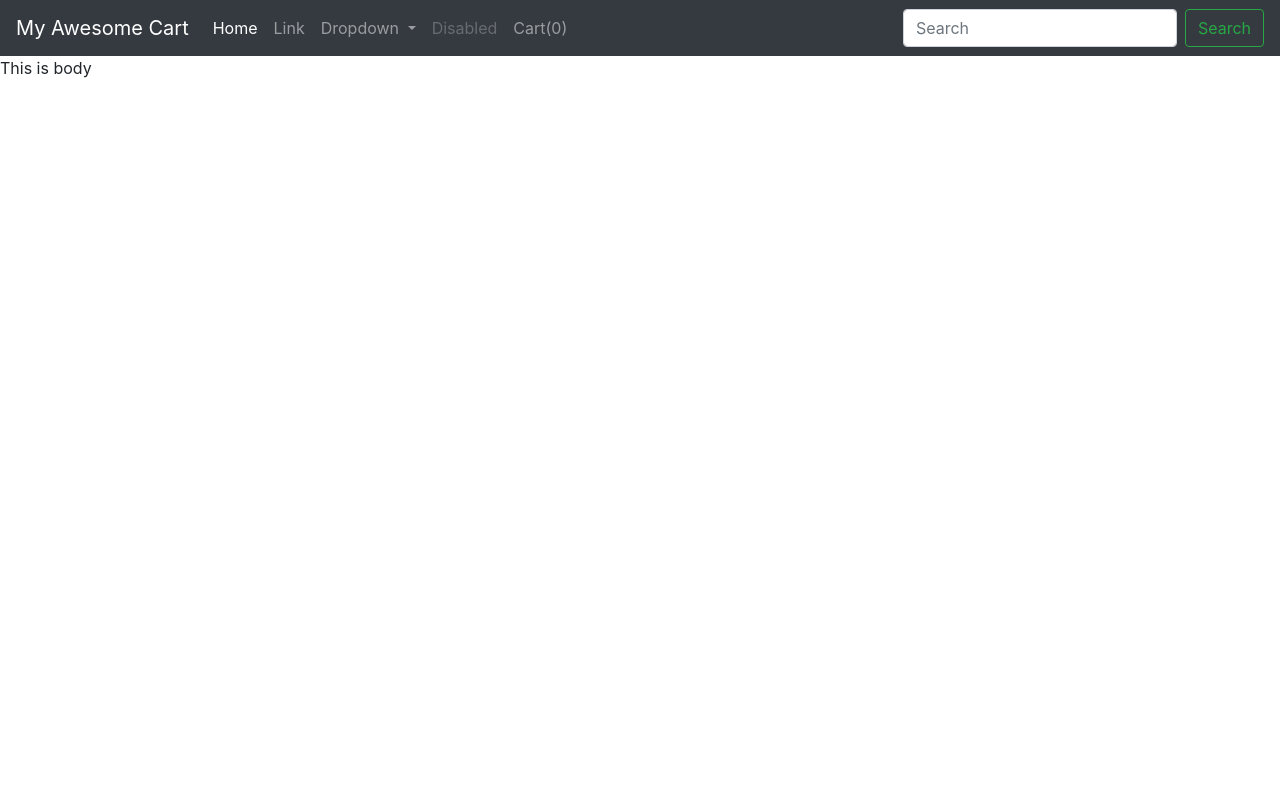
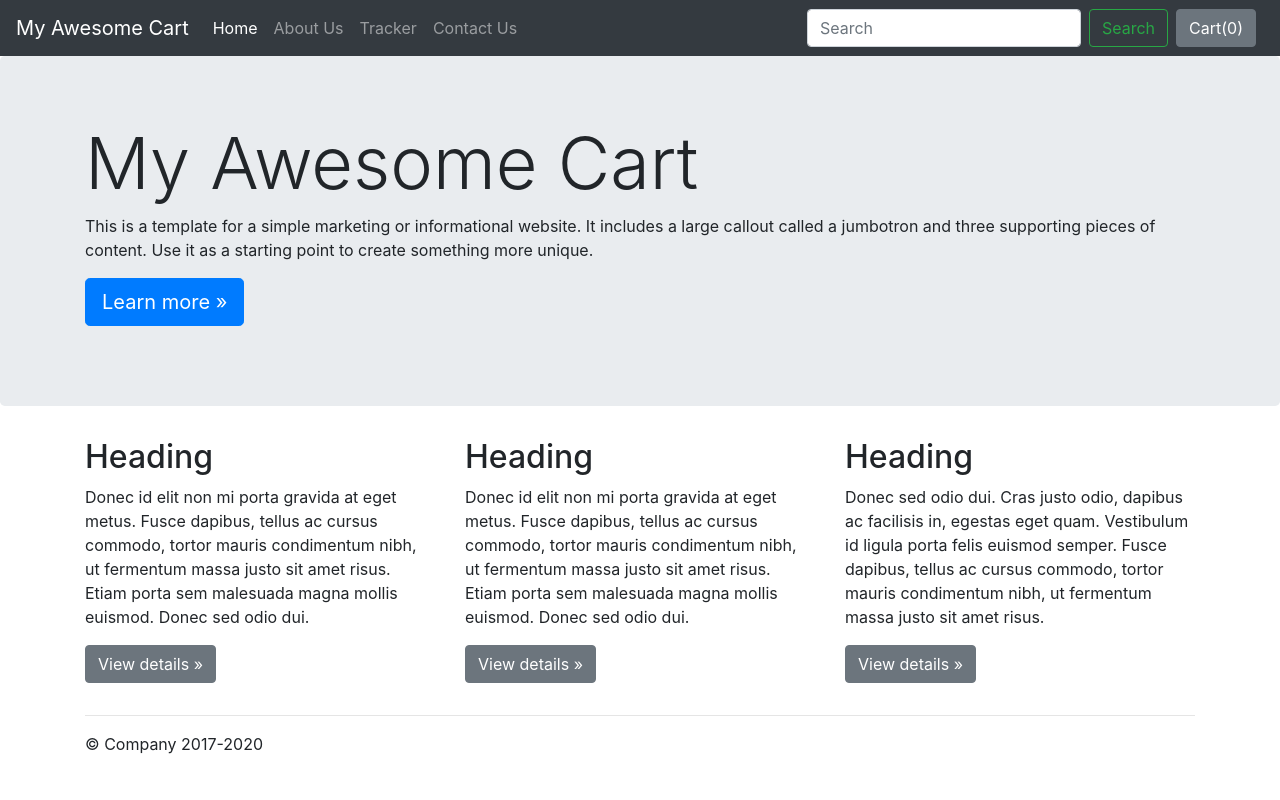
Before and after one commit to AnikaTabassum23/eCommerceSite_django, a Django app: page /shop/about/ in a window 1280 px wide. Run offline with Django 4.2, Linux system fonts and the light colour scheme; some libraries are stand-ins or nearby versions.

Commit message:
add contact

```diff
--- a/shop/admin.py
+++ b/shop/admin.py
@@ -3,3 +3,5 @@ from django.contrib import admin
 # Register your models here.
 from .models import Product
 admin.site.register(Product)
+from .models import Contact
+admin.site.register(Contact)
--- a/shop/templates/shop/about.html
+++ b/shop/templates/shop/about.html
@@ -1,4 +1,51 @@
 {% extends 'shop/basic.html' %}
+{% block title %} About Us{% endblock %}
+{% block body %}
 
-{% block title%} Title of About{% endblock %}
-{% block body %} This is body {% endblock %}
+
+<main role="main">
+
+  <!-- Main jumbotron for a primary marketing message or call to action -->
+  <div class="jumbotron">
+    <div class="container">
+      <h1 class="display-3">My Awesome Cart</h1>
+      <p>This is a template for a simple marketing or informational website. It includes a large callout called a jumbotron and three supporting pieces of content. Use it as a starting point to create something more unique.</p>
+      <p><a class="btn btn-primary btn-lg" href="#" role="button">Learn more &raquo;</a></p>
+    </div>
+  </div>
+
+  <div class="container">
+    <!-- Example row of columns -->
+    <div class="row">
+      <div class="col-md-4">
+        <h2>Heading</h2>
+        <p>Donec id elit non mi porta gravida at eget metus. Fusce dapibus, tellus ac cursus commodo, tortor mauris condimentum nibh, ut fermentum massa justo sit amet risus. Etiam porta sem malesuada magna mollis euismod. Donec sed odio dui. </p>
+        <p><a class="btn btn-secondary" href="#" role="button">View details &raquo;</a></p>
+      </div>
+      <div class="col-md-4">
+        <h2>Heading</h2>
+        <p>Donec id elit non mi porta gravida at eget metus. Fusce dapibus, tellus ac cursus commodo, tortor mauris condimentum nibh, ut fermentum massa justo sit amet risus. Etiam porta sem malesuada magna mollis euismod. Donec sed odio dui. </p>
+        <p><a class="btn btn-secondary" href="#" role="button">View details &raquo;</a></p>
+      </div>
+      <div class="col-md-4">
+        <h2>Heading</h2>
+        <p>Donec sed odio dui. Cras justo odio, dapibus ac facilisis in, egestas eget quam. Vestibulum id ligula porta felis euismod semper. Fusce dapibus, tellus ac cursus commodo, tortor mauris condimentum nibh, ut fermentum massa justo sit amet risus.</p>
+        <p><a class="btn btn-secondary" href="#" role="button">View details &raquo;</a></p>
+      </div>
+    </div>
+
+    <hr>
+
+  </div> <!-- /container -->
+
+</main>
+
+<footer class="container">
+  <p>&copy; Company 2017-2020</p>
+</footer>
+<script src="https://code.jquery.com/jquery-3.5.1.slim.min.js" integrity="sha384-DfXdz2htPH0lsSSs5nCTpuj/zy4C+OGpamoFVy38MVBnE+IbbVYUew+OrCXaRkfj" crossorigin="anonymous"></script>
+      <script>window.jQuery || document.write('<script src="/docs/4.5/assets/js/vendor/jquery.slim.min.js"><\/script>')</script><script src="/docs/4.5/dist/js/bootstrap.bundle.min.js" integrity="sha384-LtrjvnR4Twt/qOuYxE721u19sVFLVSA4hf/rRt6PrZTmiPltdZcI7q7PXQBYTKyf" crossorigin="anonymous"></script></body>
+</html>
+
+
+{% endblock %}
--- a/shop/templates/shop/basic.html
+++ b/shop/templates/shop/basic.html
@@ -14,9 +14,8 @@
   </style>
   </head>
   <body>
-
     <nav class="navbar navbar-expand-lg navbar-dark bg-dark">
-  <a class="navbar-brand" href="#">My Awesome Cart</a>
+  <a class="navbar-brand" href="/shop">My Awesome Cart</a>
   <button class="navbar-toggler" type="button" data-toggle="collapse" data-target="#navbarSupportedContent" aria-controls="navbarSupportedContent" aria-expanded="false" aria-label="Toggle navigation">
     <span class="navbar-toggler-icon"></span>
   </button>
@@ -24,35 +23,31 @@
   <div class="collapse navbar-collapse" id="navbarSupportedContent">
     <ul class="navbar-nav mr-auto">
       <li class="nav-item active">
-        <a class="nav-link" href="#">Home <span class="sr-only">(current)</span></a>
+        <a class="nav-link" href="/shop">Home <span class="sr-only">(current)</span></a>
       </li>
       <li class="nav-item">
-        <a class="nav-link" href="#">Link</a>
-      </li>
-      <li class="nav-item dropdown">
-        <a class="nav-link dropdown-toggle" href="#" id="navbarDropdown" role="button" data-toggle="dropdown" aria-haspopup="true" aria-expanded="false">
-          Dropdown
-        </a>
-        <div class="dropdown-menu" aria-labelledby="navbarDropdown">
-          <a class="dropdown-item" href="#">Action</a>
-          <a class="dropdown-item" href="#">Another action</a>
-          <div class="dropdown-divider"></div>
-          <a class="dropdown-item" href="#">Something else here</a>
-        </div>
+        <a class="nav-link" href="/shop/about">About Us</a>
       </li>
       <li class="nav-item">
-        <a class="nav-link disabled" href="#" tabindex="-1" aria-disabled="true">Disabled</a>
+        <a class="nav-link" href="/shop/tracker">Tracker</a>
       </li>
       <li class="nav-item">
-        <a class="nav-link" href="#">Cart(<span id="cart">0</span>)</a>
+        <a class="nav-link" href="/shop/contact">Contact Us</a>
       </li>
     </ul>
     <form class="form-inline my-2 my-lg-0">
       <input class="form-control mr-sm-2" type="search" placeholder="Search" aria-label="Search">
       <button class="btn btn-outline-success my-2 my-sm-0" type="submit">Search</button>
     </form>
+    <button type="button" class="btn btn-secondary mx-2" id="popcart" data-container="body" data-toggle="popover" data-placement="bottom" data-html="true" data-content="Vivamus
+sagittis lacus vel augue laoreet rutrum faucibus.">
+
+
+  Cart(<span id="cart">0</span>)
+</button>
   </div>
 </nav>
+</body>
 {% block body %} {% endblock %}
 
   <!-- Optional JavaScript -->
@@ -61,5 +56,4 @@
   <script src="https://cdnjs.cloudflare.com/ajax/libs/popper.js/1.14.6/umd/popper.min.js" integrity="sha384-wHAiFfRlMFy6i5SRaxvfOCifBUQy1xHdJ/yoi7FRNXMRBu5WHdZYu1hA6ZOblgut" crossorigin="anonymous"></script>
   <script src="https://stackpath.bootstrapcdn.com/bootstrap/4.2.1/js/bootstrap.min.js" integrity="sha384-B0UglyR+jN6CkvvICOB2joaf5I4l3gm9GU6Hc1og6Ls7i6U/mkkaduKaBhlAXv9k" crossorigin="anonymous"></script>
   {% block js %} {% endblock %}
-  </body>
 </html>
--- /dev/null
+++ b/shop/templates/shop/checkout.html
@@ -0,0 +1,4 @@
+{% extends 'shop/basic.html' %}
+
+{% block title%} Checkout - My Awesome Cart{% endblock %}
+{% block body %} This is our checkout page {% endblock %}
--- /dev/null
+++ b/shop/templates/shop/search.html
@@ -0,0 +1,4 @@
+{% extends 'shop/basic.html' %}
+
+{% block title%} Search Results - My Awesome Cart{% endblock %}
+{% block body %} This is our checkout page {% endblock %}
--- /dev/null
+++ b/shop/templates/shop/tracker.html
@@ -0,0 +1,4 @@
+{% extends 'shop/basic.html' %}
+
+{% block title%} Order Tracker - My Awesome Cart{% endblock %}
+{% block body %} This is our tracking page {% endblock %}
--- a/shop/urls.py
+++ b/shop/urls.py
@@ -6,6 +6,6 @@ urlpatterns = [
     path('contact/', views.contact, name="ContactUs"),
     path('tracker/', views.tracker, name="TrackingStatus"),
     path('search/', views.search, name="Search"),
-    path('productview/', views.productview, name="ProductView"),
+    path("products/<int:myid>", views.productView, name="ProductView"),
     path('checkout/', views.checkout, name="Checkout"),
 ]
--- a/shop/views.py
+++ b/shop/views.py
@@ -1,40 +1,54 @@
 from django.shortcuts import render
-from .models import Product
+from .models import Product,Contact
 from math import ceil
 
 # Create your views here.
 from django.http import HttpResponse
 
 def index(request):
-    products= Product.objects.all()
-    allProds=[]
-    catprods= Product.objects.values('category', 'id')
-    cats= {item["category"] for item in catprods}
+    # products = Product.objects.all()
+    # print(products)
+    # n = len(products)
+    # nSlides = n//4 + ceil((n/4)-(n//4))
 
+    allProds = []
+    catprods = Product.objects.values('category', 'id')
+    cats = {item['category'] for item in catprods}
     for cat in cats:
-        prod=Product.objects.filter(category=cat)
+        prod = Product.objects.filter(category=cat)
         n = len(prod)
         nSlides = n // 4 + ceil((n / 4) - (n // 4))
         allProds.append([prod, range(1, nSlides), nSlides])
 
-    params={'allProds':allProds }
-    return render(request,"shop/index.html", params)
-
+    # params = {'no_of_slides':nSlides, 'range': range(1,nSlides),'product': products}
+    # allProds = [[products, range(1, nSlides), nSlides],
+    #             [products, range(1, nSlides), nSlides]]
+    params = {'allProds':allProds}
+    return render(request, 'shop/index.html', params)
 
 def about(request):
     return render(request, 'shop/about.html')
 
 def contact(request):
-    return HttpResponse("We are at contact")
+    if request.method=="POST":
+        name=request.POST.get('name', '')
+        email=request.POST.get('email', '')
+        phone=request.POST.get('phone', '')
+        desc=request.POST.get('desc', '')
+        contact = Contact(name=name, email=email, phone=phone, desc=desc)
+        contact.save()
+    return render(request, "shop/contact.html")
 
 def tracker(request):
-    return HttpResponse("We are at tracker")
+    return render(request, 'shop/tracker.html')
 
 def search(request):
-    return HttpResponse("We are at search")
+    return render(request, 'shop/search.html')
 
-def productview(request):
-    return HttpResponse("We are at product view")
+def productView(request, myid):
+    # Fetch the product using the id
+    product = Product.objects.filter(id=myid)
+    return render(request, 'shop/prodView.html', {'product':product[0]})
 
 def checkout(request):
-    return HttpResponse("We are at checkout")
+    return render(request, 'shop/checkout.html')
```
Also changed, not shown: shop/models.py (+11 -0 lines), shop/templates/shop/contact.html (added, +25 -0 lines), shop/templates/shop/index.html (+9 -4 lines), shop/templates/shop/prodView.html (added, +58 -0 lines), db.sqlite3, shop/migrations/0003_contact.py (added). Lines whose indentation alone changed are shown as unchanged.
